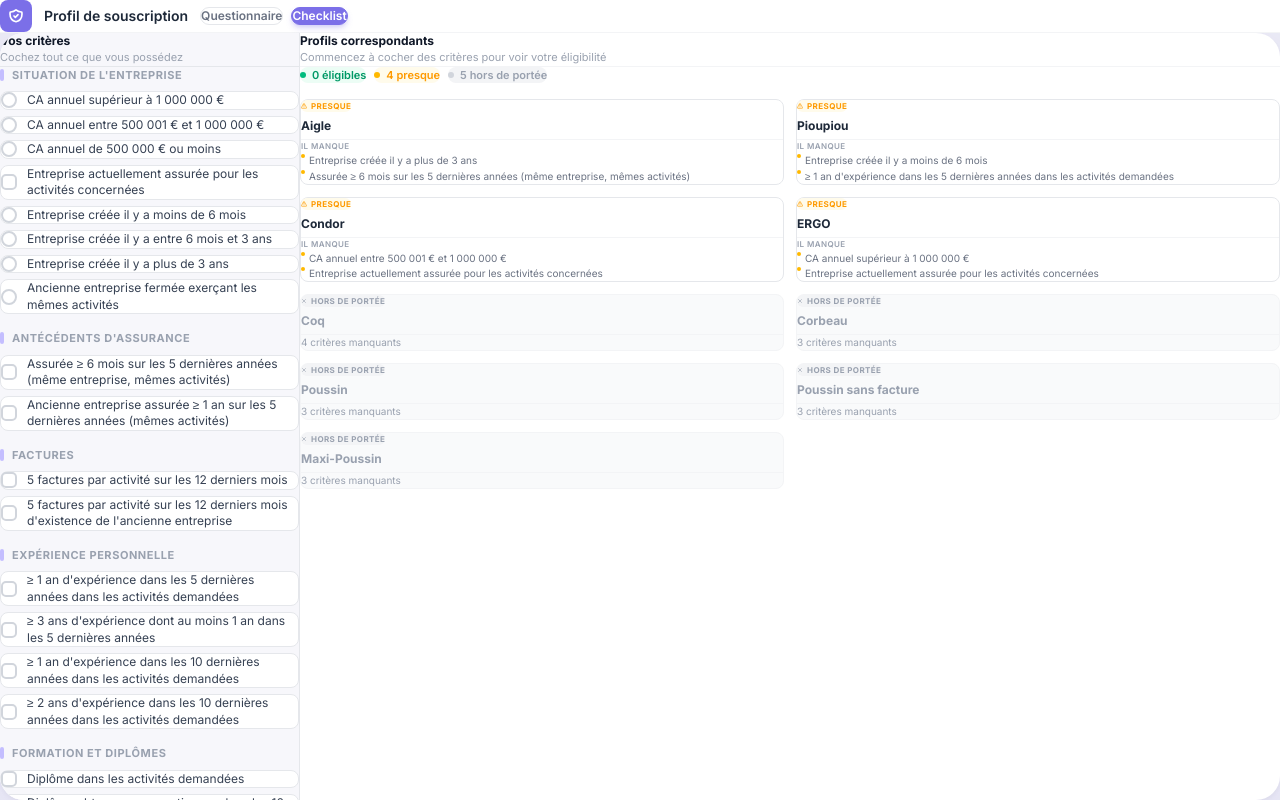
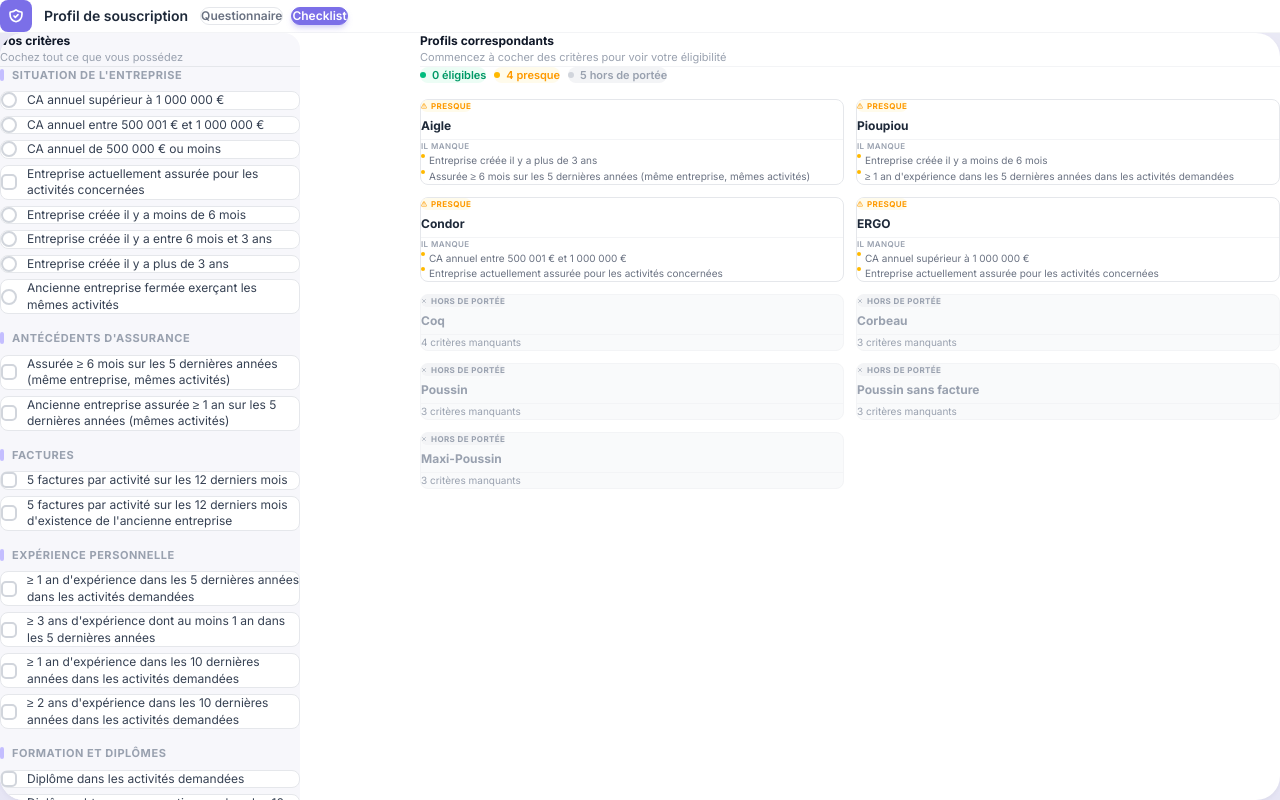
Before and after one commit to valentinbertrand-commits/insurance-profiler, a React (Vite) app: page / in a window 1280 px wide. Both pictures are taken after a click on the button "Checklist". Built offline with nearby package versions, Linux system fonts and the light colour scheme.

Commit message:
Add 120px white gap between criteria and results columns
Co-Authored-By: Claude Sonnet 4.6 <noreply@anthropic.com>

```diff
--- a/src/components/checklist/ChecklistView.tsx
+++ b/src/components/checklist/ChecklistView.tsx
@@ -21,10 +21,10 @@ export function ChecklistView() {
       className="bg-white rounded-3xl overflow-hidden flex-1 flex flex-col"
       style={{ boxShadow: '0 2px 4px rgba(0,0,0,0.04), 0 16px 48px rgba(123,111,232,0.10)' }}
     >
-      <div className="flex flex-1 gap-0">
+      <div className="flex flex-1 gap-[120px]">
 
         {/* ── Colonne gauche : critères ────────────────────────────────────── */}
-        <div className="w-[300px] shrink-0 bg-[#F7F7FB] border-r border-gray-200 flex flex-col">
+        <div className="w-[300px] shrink-0 bg-[#F7F7FB] rounded-2xl flex flex-col">
           {/* En-tête */}
           <div className="px-6 py-5 border-b border-gray-200">
             <div className="flex items-center justify-between">
```
